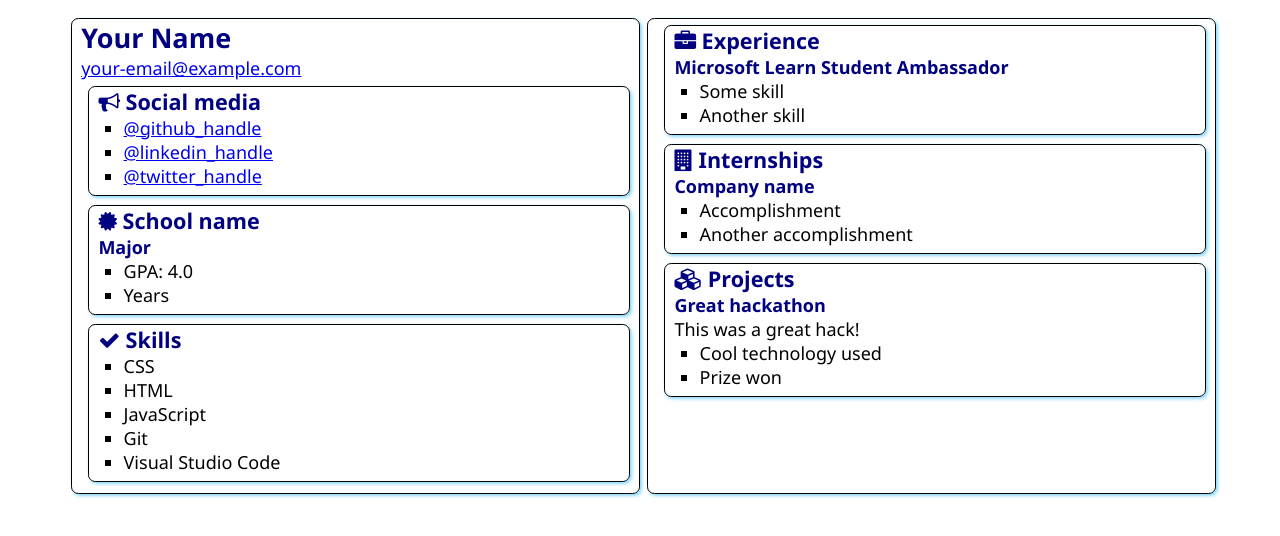
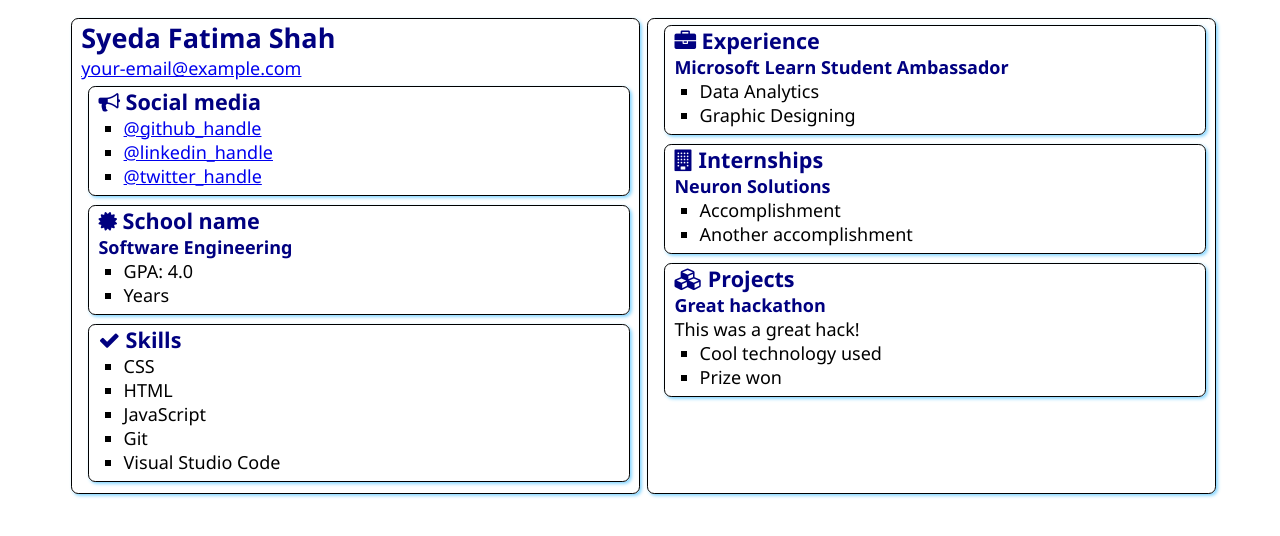
Before and after one commit to Fatimashah00/SATechnicalOnboarding, a plain HTML site: page src/index.html in a window 1280 px wide. Drawn offline with Linux system fonts and the light colour scheme.

Commit message:
Update index.html

```diff
--- a/src/index.html
+++ b/src/index.html
@@ -12,7 +12,7 @@
 <body>
     <main>
         <article class="box">
-            <h1>Your Name</h1>
+            <h1>Syeda Fatima Shah</h1>
             <div><a href="mailto:your.email@example.com">your-email@example.com</a></div>
 
             <section class="box">
@@ -21,9 +21,9 @@
                     Social media
                 </h2>
                 <ul>
-                    <li><a href="https://github.com/<handle>">@github_handle</a></li>
-                    <li><a href="https://linkedin.com/in/<handle>">@linkedin_handle</a></li>
-                    <li><a href="https://twitter.com/<handle>">@twitter_handle</a></li>
+                    <li><a href="https://github.com/<Fatimashah00>">@github_handle</a></li>
+                    <li><a href="https://linkedin.com/in/<fatima-shah-052a93238>">@linkedin_handle</a></li>
+                    <li><a href="https://twitter.com/<Fatima_Shah00>">@twitter_handle</a></li>
                 </ul>
             </section>
 
@@ -33,7 +33,7 @@
                         <i class="fa fa-certificate" aria-hidden="true"></i>
                         School name
                     </h2>
-                    <h3>Major</h3>
+                    <h3>Software Engineering</h3>
                     <ul>
                         <li>GPA: 4.0</li>
                         <li>Years</li>
@@ -63,8 +63,8 @@
                 </h2>
                 <h3>Microsoft Learn Student Ambassador</h3>
                 <ul>
-                    <li>Some skill</li>
-                    <li>Another skill</li>
+                    <li>Data Analytics</li>
+                    <li>Graphic Designing</li>
                 </ul>
             </section>
             <section class="box">
@@ -73,7 +73,7 @@
                     Internships
                 </h2>
 
-                <h3>Company name</h3>
+                <h3>Neuron Solutions</h3>
                 <ul>
                     <li>Accomplishment</li>
                     <li>Another accomplishment</li>
```
